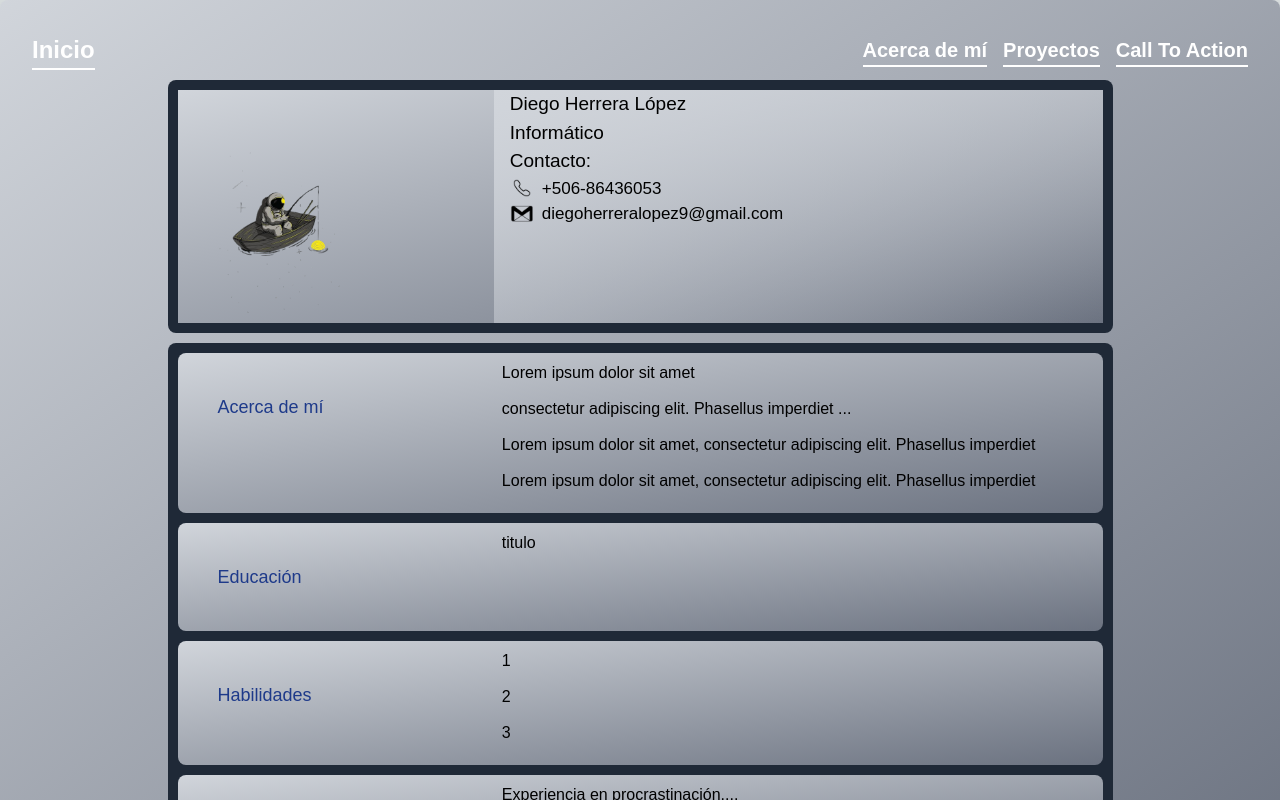
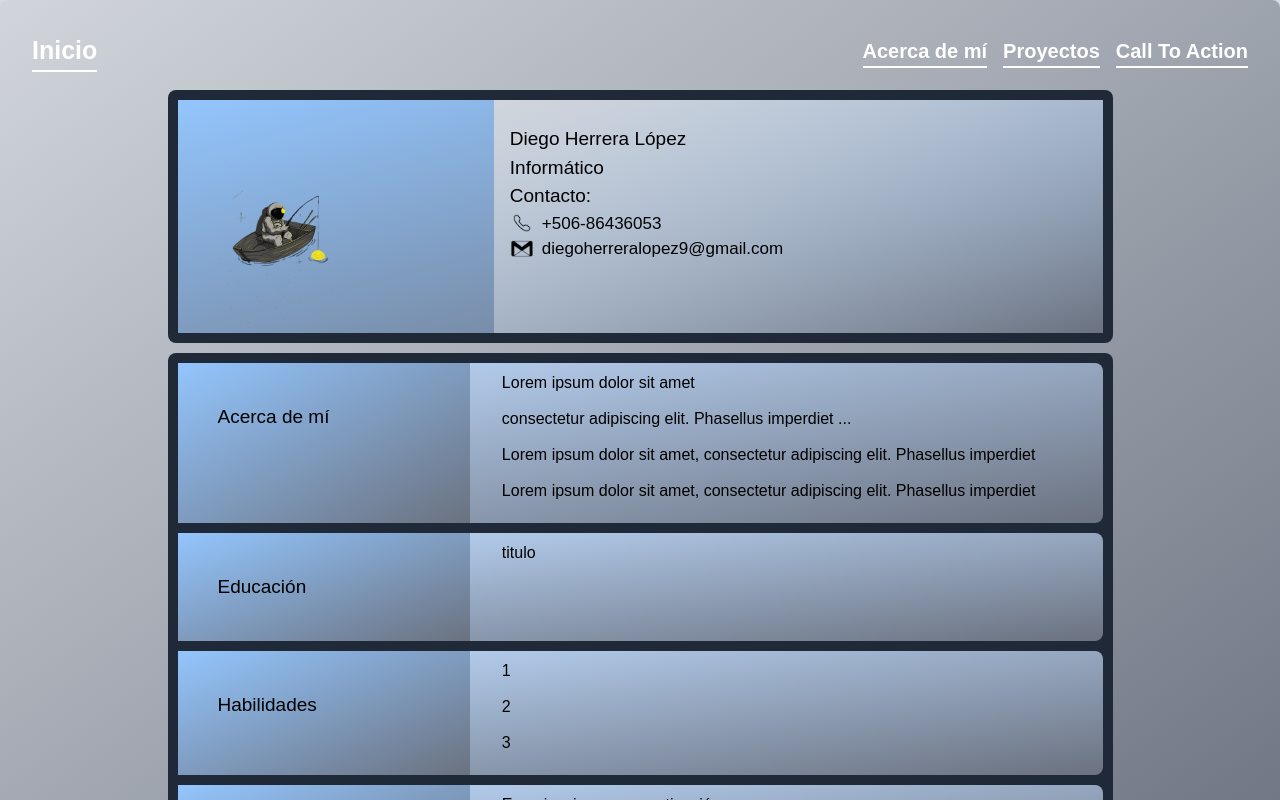
Before and after one commit to diego422/Portafolio, a Next.js app: page /Aboutme in a window 1280 px wide. Shown: the top 800 px of the page. Built offline with nearby package versions, Linux system fonts and the light colour scheme.

Commit message:
Se hizo modificaciones en el estilo de la pagina
se modifico el inicio, proyecto, acerca de mi

```diff
--- a/src/app/Aboutme/page.tsx
+++ b/src/app/Aboutme/page.tsx
@@ -4,9 +4,9 @@ import Image from "next/image";
 
 function AboutMe() {
   return (
-    <div className="container mx-auto bg-gradient-to-br from-gray-300 to-gray-500 p-6 shadow-md rounded-lg flex items-center">
-      <div className="container2 w-full sm:w-3/4 bg-gray-800 rounded-lg">
-        <div className="grid grid-cols-1 md:grid-cols-3 gap-6 bg-gradient-to-br from-gray-300 to-gray-500">
+    <div className="container mx-auto bg-gradient-to-br from-gray-300 to-gray-500 p-6 shadow-md rounded-lg flex items-center">{/*el fondo*/}
+      <div className="container2 w-full sm:w-3/4 bg-gray-800 rounded-lg">{/*Borde*/}
+        <div className="grid grid-cols-1 md:grid-cols-3 gap-6 bg-gradient-to-br from-blue-300 to-gray-500">{/*Donde va la imagen*/}
           <div className="ml-10 mr-10 md:col-span-1">
             <Image
               src="/images/usuario2.png"
@@ -16,7 +16,7 @@ function AboutMe() {
               className="rounded-lg"
             />
           </div>
-          <div className="md:col-span-2 bg-gradient-to-br from-gray-300 to-gray-500-lg">
+          <div className="md:col-span-2 bg-gradient-to-br from-gray-300 to-gray-500-lg">{/*derecha imagen*/}
             <h5 className="nombre">Diego Herrera López</h5>
             <h1 className="carrera">Informático</h1>
             <h1 className="contactoacercademi">Contacto:</h1>
@@ -32,7 +32,7 @@ function AboutMe() {
           </div>
         </div>
       </div>
-      <div className="container bg-gray-800 w-full sm:w-3/4 rounded-lg">
+      <div className="container bg-gray-800 w-full sm:w-3/4 rounded-lg">{/*borde de la segunda columna*/}
         <Hero title="Acerca de mí"
         descriptions={["Lorem ipsum dolor sit amet",
         "consectetur adipiscing elit. Phasellus imperdiet ... ",
--- a/src/app/Projects/page.tsx
+++ b/src/app/Projects/page.tsx
@@ -41,14 +41,14 @@ const CarruselProyectos = () => {
   };
 
   return (
-    <div className="body2 bg-gradient-to-br from-gray-300 to-gray-500-lg">
+    <div className="body2 bg-gradient-to-br from-gray-300 to-gray-500-lg"> {/*Fondo*/}
       <div className="container3">
         <div className='titulorepo'>
           <h2>Repositorios Github</h2>
         </div>
         <Slider {...settings}>
           {repos.map(repo => (
-            <div key={repo.id} className="card">
+            <div key={repo.id} className="card hover:bg-gray-300">
               <h3>{repo.name}</h3>
               <p>{repo.description || 'Sin descripción'}</p>
               <a href={repo.html_url} target="_blank" rel="noopener noreferrer">
--- a/src/app/globals.css
+++ b/src/app/globals.css
@@ -30,10 +30,19 @@ body {
   }
 }
 
+/*HOME*/
+.titulo-hero2{
+  font-family: Arial;
+  font-size: 55px;
+  font-weight: bold;
+  margin-top: 20px;
+  border-bottom: 5px solid white;
+}
+
 /*HEADER*/
 .inicio {
   font-family: 'Arial';
-  font-size: 24px;
+  font-size: 25px;
   font-weight: bold;
   border-bottom: 2px solid white;
 }
@@ -69,13 +78,19 @@ body {
   font-size: 16px;
 }
 
+.titulo-hero{
+  font-family: 'Arial';
+  font-size: 19px;
+}
+
+
 /*Es la parte donde va la imagen*/
 .container2 {
   display: flex;
   flex-direction: column;
   gap: 10px;
   padding: 10px;
-  margin-top: 70px;
+  margin-top: 80px;
 }
 
 .nombre{
@@ -83,6 +98,7 @@ body {
   font-family: 'Arial';
   color: black; /* Cambiar el color del texto a negro */
   margin-left: 1rem;
+  margin-top: 25px;
 }
 
 .carrera{
@@ -185,8 +201,6 @@ body {
   margin-left: 90px;
 }
 
-
-
 /*Carrucel*/
 
 .body2 {
--- a/src/components/footer.tsx
+++ b/src/components/footer.tsx
@@ -24,13 +24,15 @@ export default function footer() {
       <div className="right-contents">
         <div className="redessociales">Redes Sociales</div>
         <div className="flex items-center">
-        <a href="https://www.facebook.com/profile.php?id=100005786705952">
-          <img src="/images/facebook-footer.png" alt="Teléfono" className="footer-telefono w-6 h-6 mr-2" />
+          <a href="https://www.facebook.com/profile.php?id=100005786705952">
+            <img src="/images/facebook-footer.png" alt="facebook" className="footer-facebook w-6 h-6 mr-2
+          transition duration-300 ease-in-out transform hover:scale-110" />{/*el transition es para el zoom*/ }
           </a>
         </div>
         <div className="flex items-center">
           <a href="https://www.linkedin.com/in/diego-herrera-lópez-aa825630b/">
-          <img src="/images/likedin-footer.png" alt="email" className="footer-linkedin w-6 h-6 mr-2" />
+            <img src="/images/likedin-footer.png" alt="likedin" className="footer-linkedin w-6 h-6 mr-2
+          transition duration-300 ease-in-out transform hover:scale-110" /> {/*el transition es para el zoom*/ }
           </a>
         </div>
       </div>
--- a/src/components/hero.tsx
+++ b/src/components/hero.tsx
@@ -13,9 +13,9 @@ interface HeroProps {
 // Componente funcional Hero
 export default function Hero(props: HeroProps) {
   return (
-    <div className="grid grid-cols-1 md:grid-cols-3 gap-6 bg-gradient-to-br from-gray-300 to-gray-500 rounded-lg">
-      <div className="p-10 md:col-span-1">
-        <h2 className="text-lg text-blue-900">
+    <div className="grid grid-cols-1 md:grid-cols-3 rounded-lg gap-6 bg-gradient-to-br from-blue-200 to-gray-500">
+      <div className="p-10 md:col-span-1 gap-6 bg-gradient-to-br from-blue-300 to-gray-500">
+        <h2 className="titulo-hero text-lg text-black">
           {props.title}
         </h2>
       </div>
--- a/src/components/hero2.tsx
+++ b/src/components/hero2.tsx
@@ -19,7 +19,7 @@ export default function Hero(props: HeroProps) {
       />
      </div>
      <div className="pt-48 flex justify-center items-center z-20">
-       <h1 className="text-white text-6xl">{props.title}</h1>
+       <h1 className="titulo-hero2">{props.title}</h1>
      </div>
      <div className="absolute inset-0 from-slate-900"></div>
  </div>
```
Also changed, not shown: src/components/header.tsx (+6 -3 lines).
